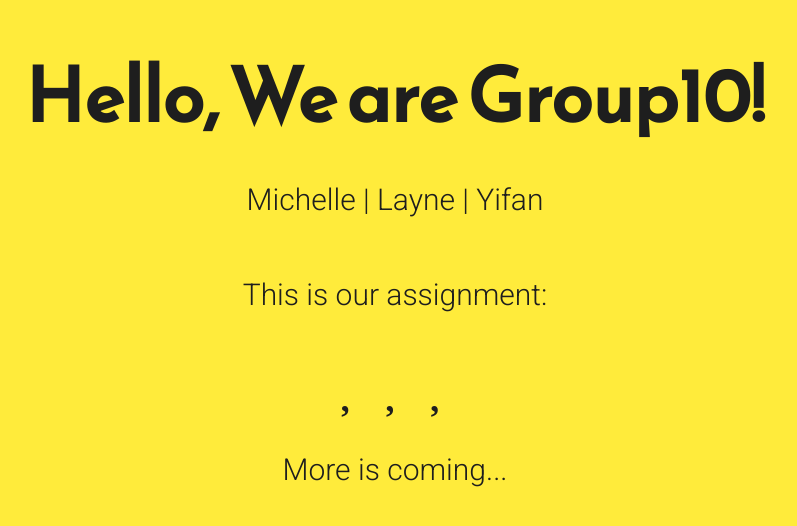
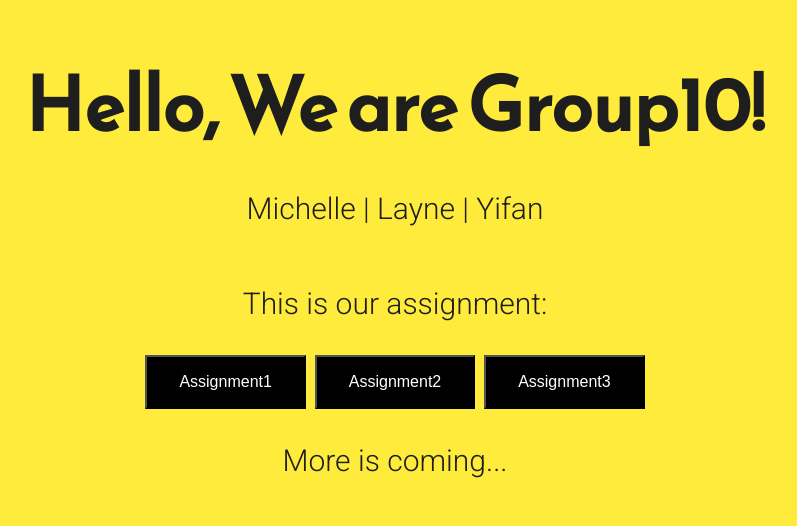
Before and after one commit to yifanyang21/Metropolitan-Data-1, a plain HTML site: page index.html in a window 1280 px wide. Shown: the part 122-648 px from the top of the page, without its empty margins (245-1042 px from the left). Drawn offline with Linux system fonts and the light colour scheme.

Commit message:
new landing page!

```diff
--- a/index.html
+++ b/index.html
@@ -21,7 +21,25 @@
 	<!-- <link rel="stylesheet" href="css/themes/white-blue.css"> -->
 	<!-- <link rel="stylesheet" href="css/themes/white-grey.css"> -->
 	<!-- <link rel="stylesheet" href="css/themes/white-red.css"> -->
-	 <link rel="stylesheet" href="css/themes/yellow-black.css">
+	<link rel="stylesheet" href="css/themes/yellow-black.css">
+	<style>
+		.button1:hover {
+		  padding: 16px 32px;
+		  background-color: white;
+		  color: black;
+		  border: 2px solid #000000;
+		  margin: 4px 2px;
+		  font-size: 16px;
+		}
+
+		.button1 {
+		  padding: 16px 32px;
+		  background-color: #000000;
+		  color: white;
+		  margin: 4px 2px;
+		  font-size: 16px;
+		}
+		</style>
 </head>
 <body>
 	<main>
@@ -31,15 +49,15 @@
 		<!-- Find your icons from here - https://fontawesome.com/icons?d=gallery&s=brands -->
 	<div class="icons-social">
 	  <a target="_blank" href="https://github.com/yifanyang21/Metropolitan-Data-1/blob/main/Assignment1/assignment-1.ipynb">
-        <i class="fab fa-heart"  aria-hidden="true" title="Assignment1"></i>
+		<button class ="button1">Assignment1</button>
         <span class="sr-only">Assignment1</span>
       </a>
       <a target="_blank" href="https://github.com/yifanyang21/Metropolitan-Data-1/blob/main/Assignment2/assignment-2.ipynb">
-        <i class="fab fa-heart" aria-hidden="true" title="Assignment2"></i>
+        <button class ="button1">Assignment2</button>
         <span class="sr-only">Assignment2</span>
       </a>
       <a target="_blank" href="https://github.com/yifanyang21/Metropolitan-Data-1/blob/main/Assignment3/assignment-3.ipynb">
-        <i class="fab fa-heart" aria-hidden="true" title="Assignment3"></i>
+        <button class ="button1">Assignment3</button>
         <span class="sr-only">Assignment3</span>
       </a>
     </div>
```
